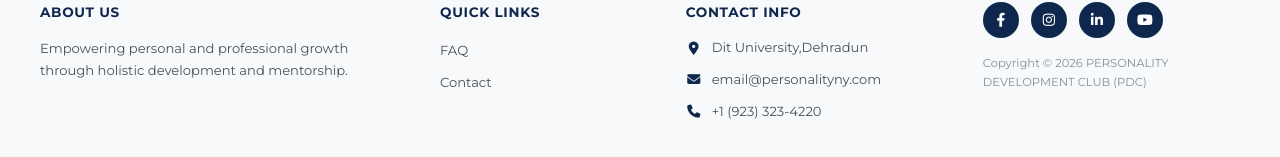
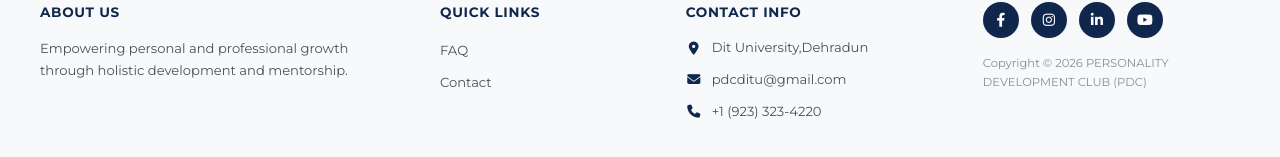
Before and after one commit to karan1828-ux/PDC-WEBSITE, a React (Vite) app in the folder Frontend/: page / in a window 1280 px wide. Shown: the part 2276-2433 px from the top of the page. Built offline with nearby package versions, Linux system fonts and the light colour scheme; no server answers.

Commit message:
fix: update contact email address in footer component

```diff
--- a/Frontend/src/components/Footer/Footer.jsx
+++ b/Frontend/src/components/Footer/Footer.jsx
@@ -58,10 +58,10 @@ function Footer() {
               <li className="flex items-center gap-2.5 text-[0.82rem] text-[#495057]">
                 <i className="fa-solid fa-envelope w-4 text-center text-[#0f274d]"></i>
                 <a
-                  href="mailto:email@personalityny.com"
+                  href="mailto:pdcditu@gmail.com"
                   className="hover:text-[#f0a04b]"
                 >
-                  email@personalityny.com
+                  pdcditu@gmail.com
                 </a>
               </li>
 
```
